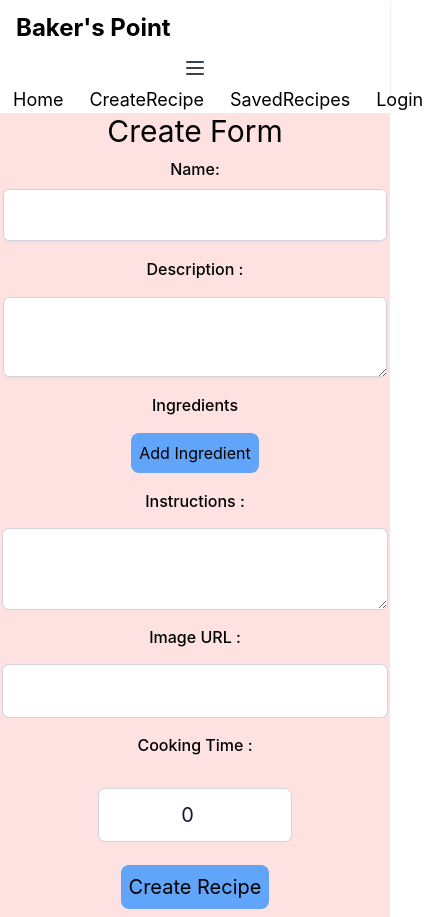
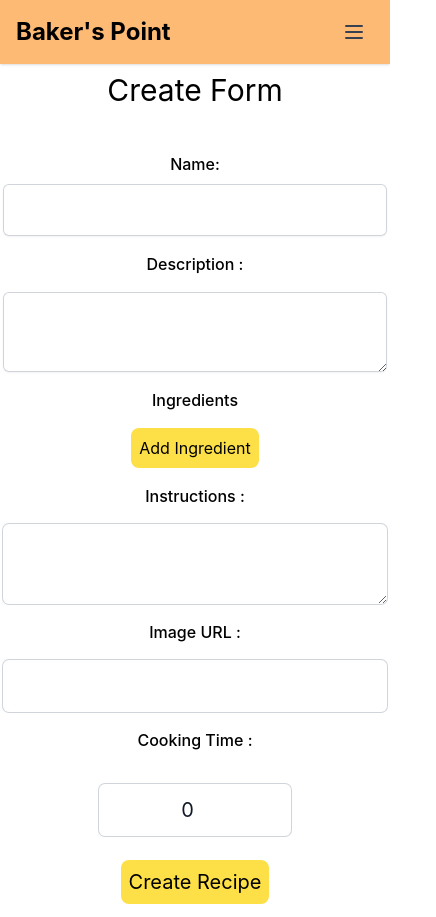
Before and after one commit to rashi-06/bakersPoint, a React (Create React App) app in the folder client/: page /createRecipe in a window 390 px wide. Shown: the whole page, 436 px wide, since content can reach past the window. Built offline with nearby package versions, Linux system fonts and the light colour scheme.

Commit message:
changes in the navbar ui

```diff
--- a/client/src/components/CreateRecipe.jsx
+++ b/client/src/components/CreateRecipe.jsx
@@ -63,8 +63,8 @@ const CreateRecipe = () => {
   };
 
   return (
-    <div className='w-full h-full flex flex-col justify-center items-center bg-red-100'>
-      <h1 className='text-3xl'>Create Form</h1>
+    <div className='w-full h-full flex flex-col justify-center items-center bg-white-500'>
+      <h1 className='text-3xl mb-9 mt-2'>Create Form</h1>
 
       <form className=' w-full  max-w-sm sm:w-1/2 border-red-400' onSubmit={handleSubmit}>
         <div className='my-2'><label>Name: </label></div>
@@ -98,7 +98,7 @@ const CreateRecipe = () => {
          />
        ))}
        <button
-        className='bg-blue-400 rounded-lg mx-5 p-2 '
+        className='bg-yellow-300 rounded-lg mx-5 p-2 '
        type="button" onClick={handleAddIngredient}>
          Add Ingredient
        </button>
@@ -131,7 +131,7 @@ const CreateRecipe = () => {
             type="number" name='cookingTime' id='cookingTime' value={recipe.cookingTime} onChange={handleChange}/>
         </div>
 
-         <button className='bg-blue-400 rounded-lg m-2 p-2 text-xl' type='submit'>Create Recipe</button>
+         <button className='bg-yellow-300 rounded-lg m-2 p-2 text-xl' type='submit'>Create Recipe</button>
       </form>
     </div>
   )
--- a/client/src/components/Navbar.jsx
+++ b/client/src/components/Navbar.jsx
@@ -1,11 +1,13 @@
 import React from 'react'
 import { Link, useNavigate } from 'react-router-dom'
 import {useCookies} from 'react-cookie';
-import "../App.css"
+// import "../App.css"
 import { useState } from 'react'
 
 const Navbar = () => {
   const [mobileMenu , setMobileMenu] = useState(false);
+  const [navbar , setNavbar] = useState(false);
+
   const [cookies , setCookies] = useCookies(["access_token"]);
   const navigate = useNavigate();
 
@@ -22,28 +24,32 @@ const Navbar = () => {
   }
 
   return (
-    <header className='w-full bg-white shadow m-0 p-0'>
-        <div className='justify-between px-4 mx-auto lg:max-w-7xl md:items-center md:flex md:px-8'>
+    <nav className="w-full bg-orange-300 shadow">
+      <div className="justify-between px-4 mx-auto lg:max-w-7xl md:items-center md:flex md:px-8">
         <div>
-            <div className='flex items-center justify-between py-3 md:py-5 md:block'>
-                <Link to={"/"} className='text-2xl font-bold'>Baker's Point</Link>
-            </div>
-    {/* //toggle button */}
-            <div className='md:hidden'>
-              <button className=' className="p-2 text-gray-700 rounded-md outline-none focus:border-gray-400 focus:border'
-                onClick={toggleMoblieMenu}>
-                  {mobileMenu?(
-                    <svg xmlns="http://www.w3.org/2000/svg"
+          <div className="flex items-center justify-between py-3 md:py-5 md:block">
+            <Link to={"/"}>
+              <h2 className="text-2xl font-bold">Baker's Point</h2>
+            </Link>
+
+            <div className="md:hidden">
+              <button
+                className="p-2 text-gray-700 rounded-md outline-none focus:border-gray-400 focus:border"
+                onClick={() => setNavbar(!navbar)}
+                >
+                {navbar ? (
+                  <svg
+                    xmlns="http://www.w3.org/2000/svg"
                     className="w-6 h-6"
                     viewBox="0 0 20 20"
-                    fill="currentColor">
+                    fill="currentColor"
+                    >
                       <path
                           fillRule="evenodd"
                           d="M4.293 4.293a1 1 0 011.414 0L10 8.586l4.293-4.293a1 1 0 111.414 1.414L11.414 10l4.293 4.293a1 1 0 01-1.414 1.414L10 11.414l-4.293 4.293a1 1 0 01-1.414-1.414L8.586 10 4.293 5.707a1 1 0 010-1.414z"
-                        clipRule="evenodd"
-                      />
-                    </svg>
-                  ):(
+                          clipRule="evenodd"/>
+              </svg>) : (
+
               <svg
                   xmlns="http://www.w3.org/2000/svg"
                   className="w-6 h-6"
@@ -57,25 +63,20 @@ const Navbar = () => {
                       strokeLinejoin="round"
                       d="M4 6h16M4 12h16M4 18h16"
                   />
-                    </svg>)}
+                    </svg>
+                          )}
+
             </button>
           </div>
         </div>
       </div>
-        <div className='nav-links ${mobileMenu ? "block" : "hidden"}'>
-            <Link to={"/"} className='links sm:hidden md:hidden'>Home</Link>
-            <Link to={"/createRecipe"} className='links'>CreateRecipe</Link>
-            <Link to={"/savedRecipes"} className='links'>SavedRecipes</Link>
-            {!cookies.access_token ? (<Link to={"/login"} className='links'>Login</Link>):(
-              <button onClick={logout}>Logout</button>
-            )}
 
-         </div>
-
-        {/* <div>
+      <div>
         <div
           className={`flex-1 justify-self-center pb-3 mt-8 md:block md:pb-0 md:mt-0 ${
-                mobileMenu ? "block" : "hidden"}`}>
+               navbar ? "block" : "hidden"
+          }`}
+          >
             <ul className="items-center justify-center space-y-8 md:flex md:space-x-6 md:space-y-0">
                 <li className="text-gray-600 hover:text-blue-600">
                   <Link to={"/"}>Home</Link>
@@ -86,14 +87,16 @@ const Navbar = () => {
                 <li className="text-gray-600 hover:text-blue-600">
                   <Link to={"/savedRecipes"}>Saved Recipes</Link>
                 </li>
+                <li className="text-gray-600 hover:text-blue-600">
                  {!cookies.access_token ? (<Link to={"/login"} className='links'>Login</Link>):(
                    <button onClick={logout}>Logout</button>
                  )}
+                </li>
              </ul>
-                    </div> */}
-                {/* </div> */}
-            {/* </div> */}
-    </header>
+          </div>
+        </div>
+      </div>
+    </nav>
   )
 }
 
```
Lines whose indentation alone changed are shown as unchanged.
